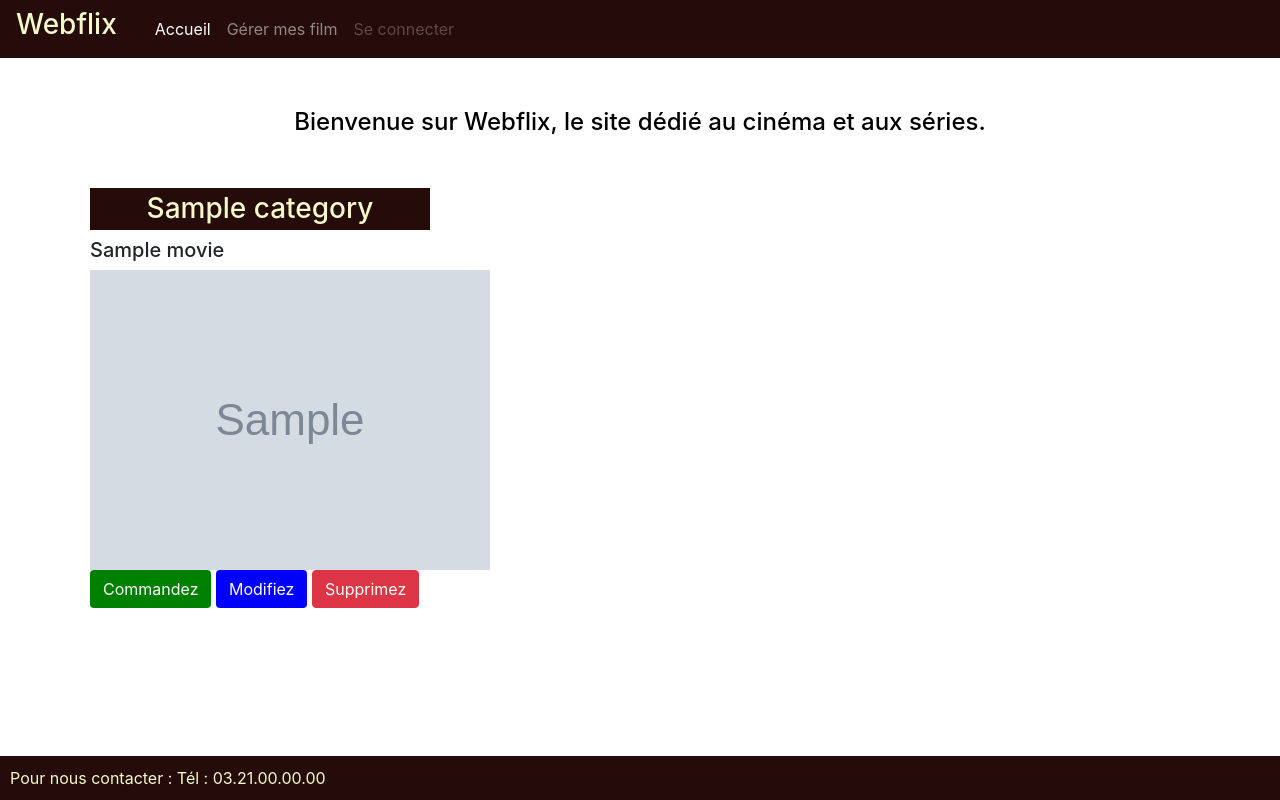
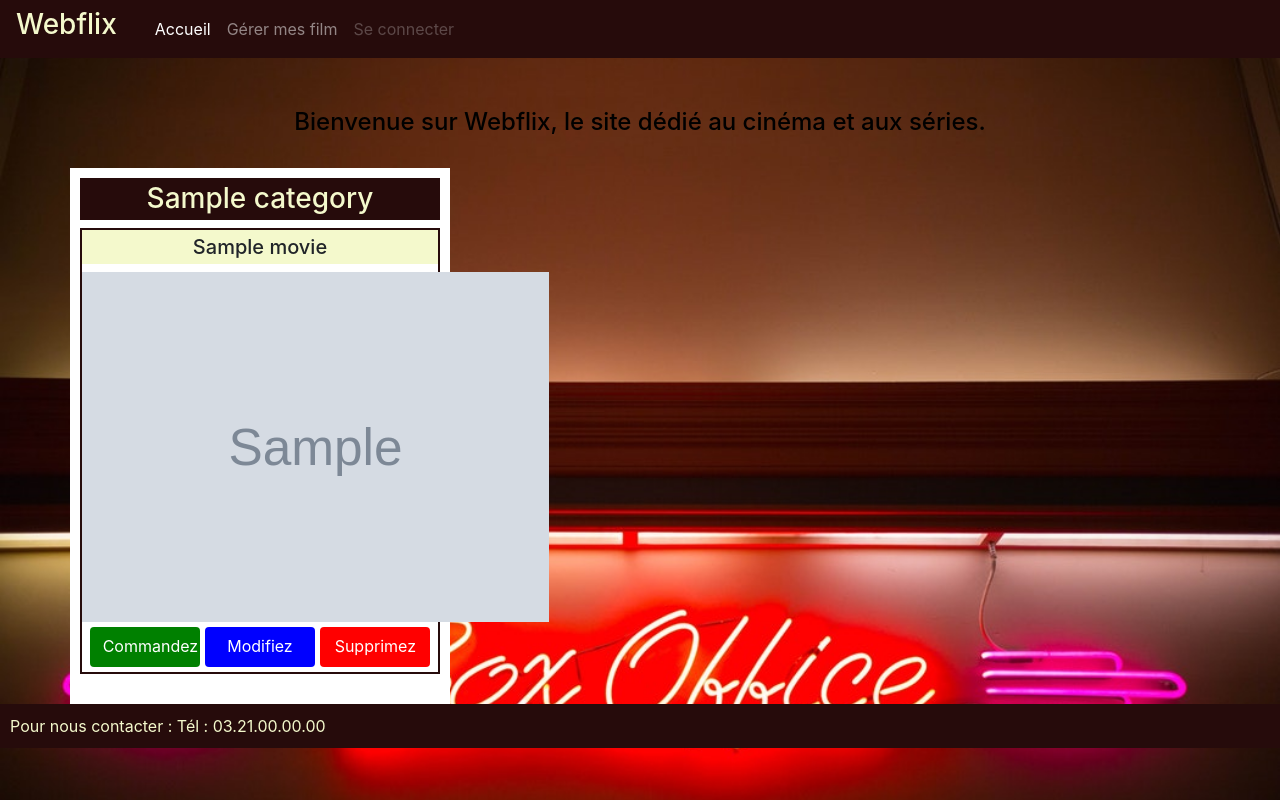
Before and after one commit to HauwDominique/webflix, a PHP site: page / in a window 1280 px wide. Run offline with PHP 8.4, Linux system fonts and the light colour scheme; tables that the repository leaves empty hold one stand-in row (values such as "Sample post"); grey boxes marked "Sample" are stand-in pictures.

Commit message:
work on integration acceuil

```diff
--- a/assets/css/style.css
+++ b/assets/css/style.css
@@ -2,11 +2,11 @@
 jaune claire : #F4F9CC
 */
 
-/* body {
+body {
     background-image :url("../img/background-movies.jpg");
     background-repeat: no-repeat;
-    background-size: cover;
-} */
+    background-size: cover; */
+}
 
 .section-nav {
     margin-bottom: 50px;
@@ -36,19 +36,53 @@ jaune claire : #F4F9CC
 
 .col-md-4 {
     background-color : white;
-    padding : 20px;
-    border
+    padding : 10px;
 }
 
 .btn-color-command{
     background-color : green;
-    color : #FFFFFF;
+    color: #FFFFFF;
+    width : 110px;
+    height: 40px;
 }
 
 .btn-color-modif{
     background-color : blue;
     color : #FFFFFF;
+    width : 110px;
+    height: 40px;
+}
 
+.btn-color-delete{
+    background-color : red;
+    color : #FFFFFF;
+    width : 110px;
+    height: 40px;
+}
+
+h5 {
+    text-align: center;
+    background-color : #F4F9CC;
+    padding : 5px;
+}
+
+.affiche{
+    display: block;
+    text-align: center;
+    margin-bottom : 20px;
+    padding : 0px;
+    border : solid 2px #260B0B;
+}
+
+.bouton_div{
+    display: flex;
+    justify-content: space-around;
+    flex-wrap: wrap;
+    margin : 5px;
+}
+
+img {
+    height : 350px;
 }
 
 /* la page movie single */
@@ -66,6 +100,11 @@ jaune claire : #F4F9CC
 }
 
 /* la page movie_add */
+
+form {
+    background-color : #FFFFFF;
+    padding : 10px;
+}
 
 .label_title {
     margin-top : 10px;
@@ -85,7 +124,7 @@ jaune claire : #F4F9CC
     background-color : #260B0B;
     color : #F4F9CC;
     padding : 10px;
-    position: absolute;
+    position: relative;
     bottom: 0px;
 }
 
--- a/index.php
+++ b/index.php
@@ -22,24 +22,30 @@ require_once(__DIR__.'/partials/header.php');
         // on affiche les catégories
         foreach($categorys as $category) { ?>
         <div class="col-md-4">
-                <h3 class="nameCategory"><?php echo $category['name'];?></h3>
-
+            <h3 class="nameCategory">
+                <?php echo $category['name'];?>
+            </h3>
             <?php foreach($movies as $movie) { ?>
                 <?php if($movie['category_id'] == $category['id']) { ?>
-              <h5> <?php echo $movie['title'];?></h5>
+            <div class="affiche">
+                <h5>
+                    <?php echo $movie['title'];?>
+                </h5>
                 <img src=" <?php echo 'assets/'.$movie['cover'];?>">
 
+            <div class="bouton_div">
             <!-- bouton pour commander -->
-              <a href="movie_single.php?id=<?php echo $movie['id'];?>"
-            class="btn btn-color-command">Commandez</a>
+            <a href="movie_single.php?id=<?php echo $movie['id'];?>" class="btn btn-color-command">Commandez</a>
 
+            <!-- <div class="boutons"> -->
             <!-- bouton pour modifier -->
-            <a href="movie_edit.php?id=<?php echo $movie['id'];?>"
-            class="btn btn-color-modif">Modifiez</a>
+            <a href="movie_edit.php?id=<?php echo $movie['id'];?>" class="btn btn-color-modif">Modifiez</a>
 
             <!-- bouton pour supprimer -->
-            <a href="movie_delete.php?id=<?php echo $movie['id'];?>"
-            class="btn btn-danger">Supprimez</a>
+            <a href="movie_delete.php?id=<?php echo $movie['id'];?>" class="btn btn-color-delete">Supprimez</a>
+
+            </div>
+            </div>
 
             <?php } ?>
 
--- a/movie_delete.php
+++ b/movie_delete.php
@@ -19,6 +19,12 @@ $query->bindvalue(':id', $id, PDO::PARAM_INT); //Liaison des 2 valeurs entre ell
 // on s'assure que l'id est bien un entier
 $query->execute(); //Execute la requête
 $movie = $query->fetch();
+
+$delete=$db->prepare('delete from movie where id=$id');
+$delete->bindvalue(':id', $id, PDO::PARAM_INT); //Liaison des 2 valeurs entre elle (:id devient $id)
+$delete->execute(); //Execute la requête
+
+
 
 ?>
 
```
Also changed, not shown: assets/img/mission_impossible.jpg (added). Lines whose indentation alone changed are shown as unchanged.
